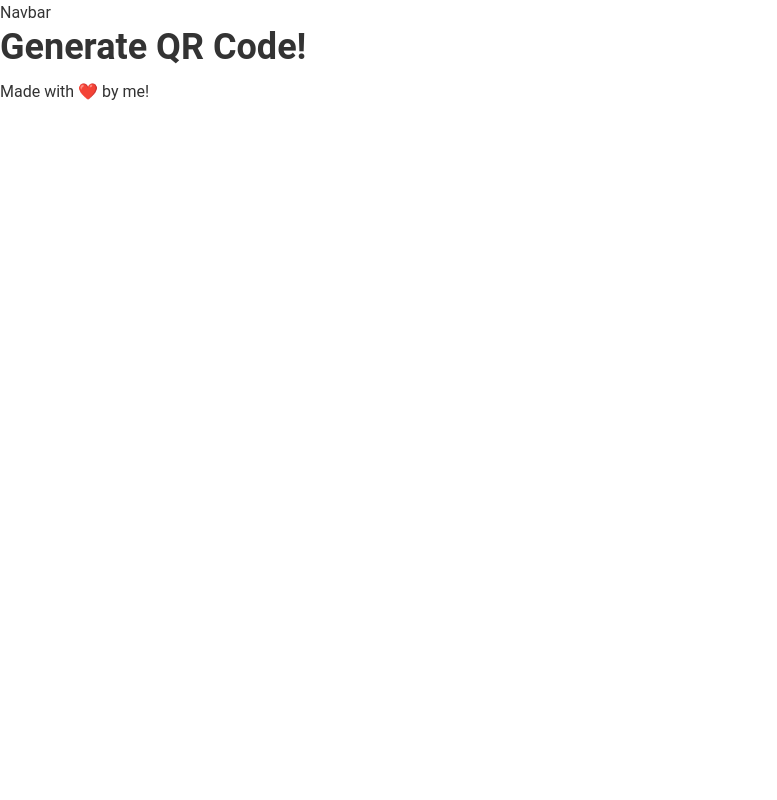
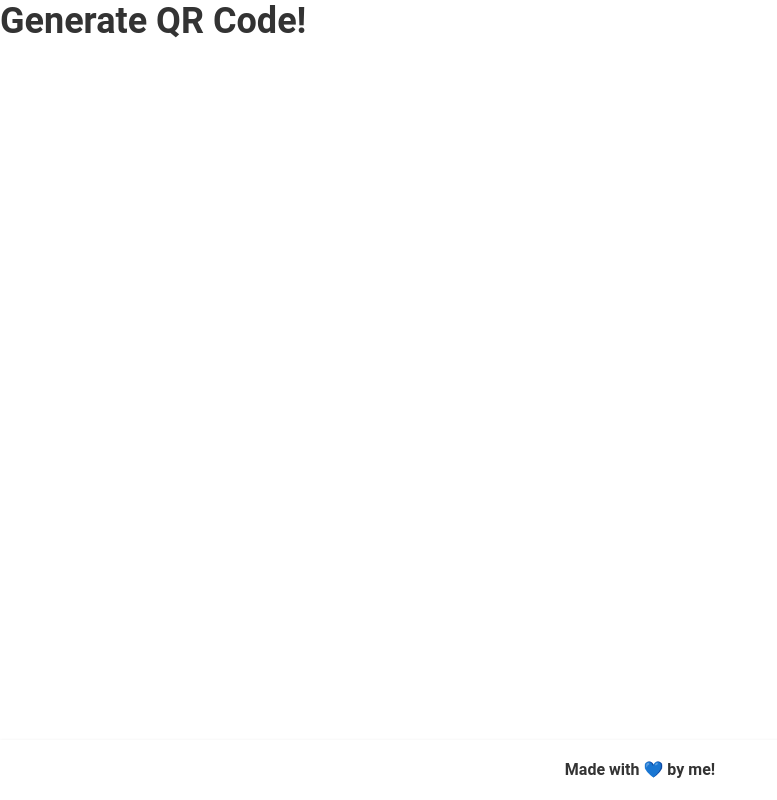
Before and after one commit to CarlosFonseca75/QRCodeGenerator, a Next.js app: page / in a window 1280 px wide. Shown: the whole page, without its empty margins (0-777 px from the left). Built offline with nearby package versions, Linux system fonts and the light colour scheme.

Commit message:
Styling the Footer, Navbar and Layout.

```diff
--- a/components/layouts/Footer.jsx
+++ b/components/layouts/Footer.jsx
@@ -1,9 +1,13 @@
 import React from "react";
+
+import styles from "@styles/components/layouts/Footer.module.scss";
 
 export default function Footer() {
   return (
-    <footer>
-      <p>Made with ❤️️ by me!</p>
+    <footer className={styles.wrapper}>
+      <p>
+        <strong>Made with 💙️ by me!</strong>
+      </p>
     </footer>
   );
 }
--- a/components/layouts/Navbar.jsx
+++ b/components/layouts/Navbar.jsx
@@ -1,9 +1,11 @@
 import React from "react";
+
+import styles from "@styles/components/layouts/Navbar.module.scss";
 
 export default function Navbar() {
   return (
     <header>
-      <nav>
+      <nav className={styles.navbar}>
         <p>Navbar</p>
       </nav>
     </header>
--- a/layouts/Layout.jsx
+++ b/layouts/Layout.jsx
@@ -1,14 +1,12 @@
 import React from "react";
 import PropTypes from "prop-types";
-
-import Navbar from "@components/layouts/Navbar";
 import Footer from "@components/layouts/Footer";
+import styles from "@styles/layouts/Layout.module.scss";
 
 export default function Layout({ children }) {
   return (
     <>
-      <Navbar />
-      <main>{children}</main>
+      <main className={styles.wrapper}>{children}</main>
       <Footer />
     </>
   );
--- /dev/null
+++ b/styles/components/layouts/Footer.module.scss
@@ -0,0 +1,10 @@
+@import "@styles/variables.scss";
+
+.wrapper {
+  display: grid;
+  justify-items: center;
+  align-items: center;
+  box-shadow: $box-shadow;
+  height: 6rem;
+  margin-top: -6rem;
+}
--- /dev/null
+++ b/styles/components/layouts/Navbar.module.scss
@@ -0,0 +1,7 @@
+@import "@styles/variables.scss";
+
+.navbar {
+  display: grid;
+  box-shadow: $box-shadow;
+  padding: 0 1rem;
+}
--- a/styles/globals.scss
+++ b/styles/globals.scss
@@ -52,6 +52,10 @@ h6 {
   font-size: 1.2rem;
 }
 
-p {
+p, label {
   font-size: 1.6rem;
 }
+
+strong {
+  font-weight: bold;
+}
--- /dev/null
+++ b/styles/layouts/Layout.module.scss
@@ -0,0 +1,4 @@
+.wrapper {
+  min-height: calc(100vh - 6rem);
+  margin-bottom: 6rem;
+}
--- a/styles/variables.scss
+++ b/styles/variables.scss
@@ -1,12 +1,12 @@
-$primary-color: #007fc3;
+$primary-color: #066ff3;
 $secondary-color: #444c52;
+$tertiary-color: #9c9c9c;
 
 $font-family-body: 'Roboto', sans-serif;
 $font-family-heading: 'Roboto', sans-serif;
 
 $spacing: 1rem;
 
-
 $border-radius: 0.4rem;
 
 $box-shadow: 0 0.2rem 0.4rem rgba(0, 0, 0, 0.2);
```
